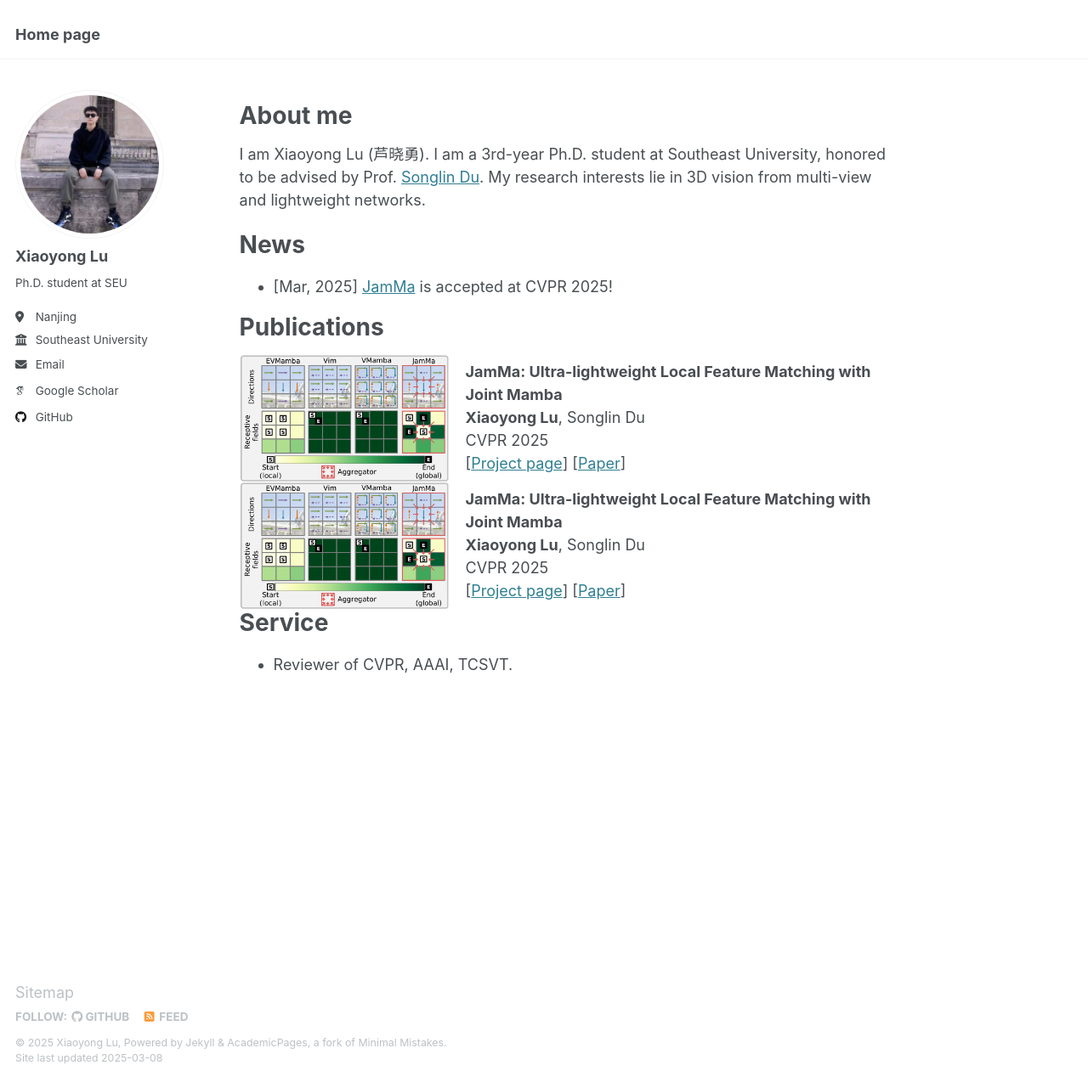
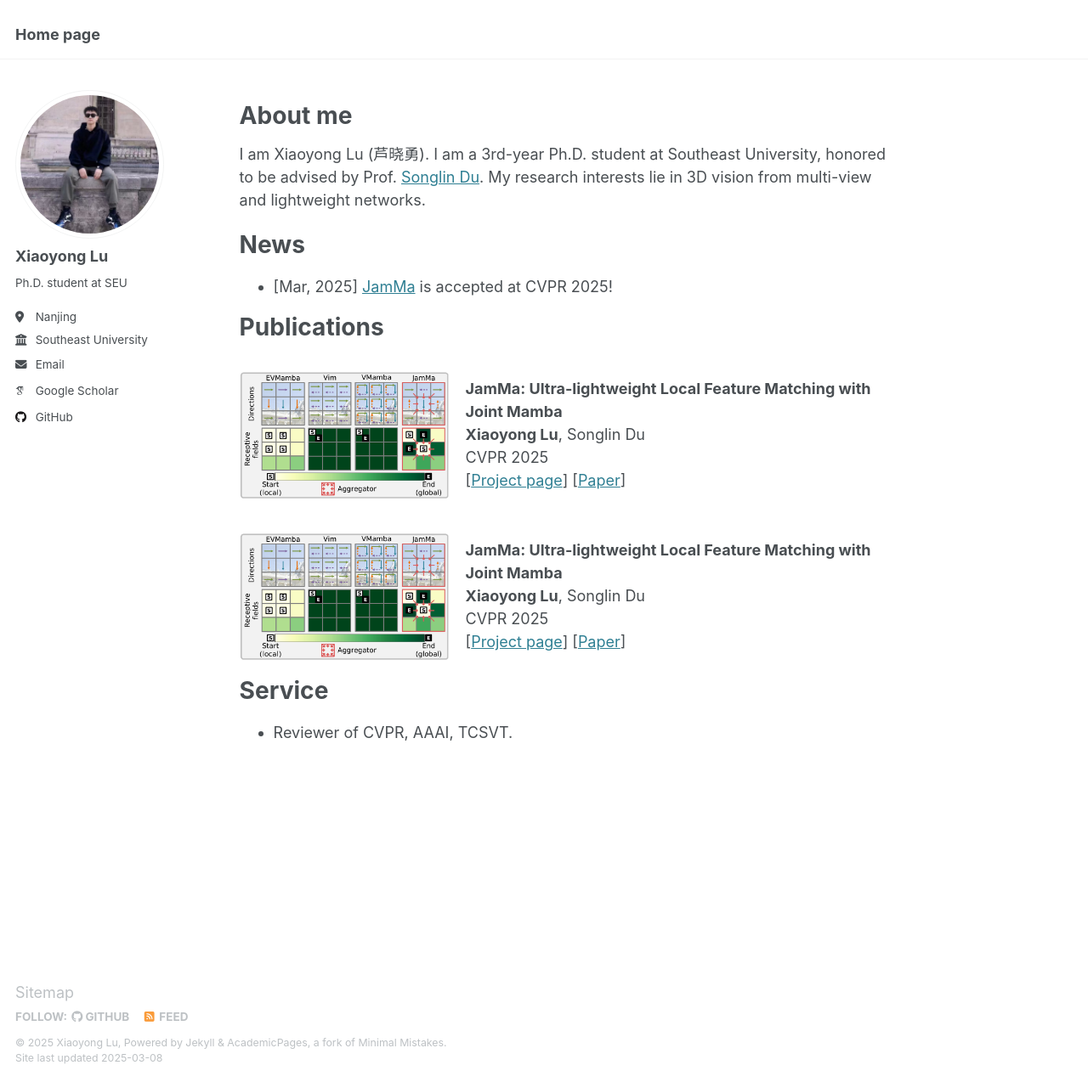
Before and after one commit to leoluxxx/leoluxxx.github.io, a Jekyll site: the page built from _pages/about.md, in a window 1280 px wide and 1274 px high. Shown: the whole window at 85% size. Built offline with Jekyll 4.4.1, drawn with Linux system fonts in a browser that asks for light colours; some web fonts are replaced.

Commit message:
Update about.md

```diff
--- a/_pages/about.md
+++ b/_pages/about.md
@@ -19,7 +19,7 @@ News
 Publications
 ======
 <div style="display: flex; align-items: center;">
-  <img src="/images/jamma.png" alt="JamMa" style="height: 150px; margin-right: 20px; margin-down: 20px;" />
+  <img src="/images/jamma.png" alt="JamMa" style="height: 150px; margin-right: 20px; margin-top: 20px; margin-bottom: 20px;" />
   <div>
     <strong>JamMa: Ultra-lightweight Local Feature Matching with Joint Mamba</strong><br>
     <strong>Xiaoyong Lu</strong>, Songlin Du<br>
@@ -29,7 +29,7 @@ Publications
 </div>
 
 <div style="display: flex; align-items: center;">
-  <img src="/images/jamma.png" alt="JamMa" style="height: 150px; margin-right: 20px; margin-down: 20px;" />
+  <img src="/images/jamma.png" alt="JamMa" style="height: 150px; margin-right: 20px; margin-top: 20px; margin-bottom: 20px;" />
   <div>
     <strong>JamMa: Ultra-lightweight Local Feature Matching with Joint Mamba</strong><br>
     <strong>Xiaoyong Lu</strong>, Songlin Du<br>
```
